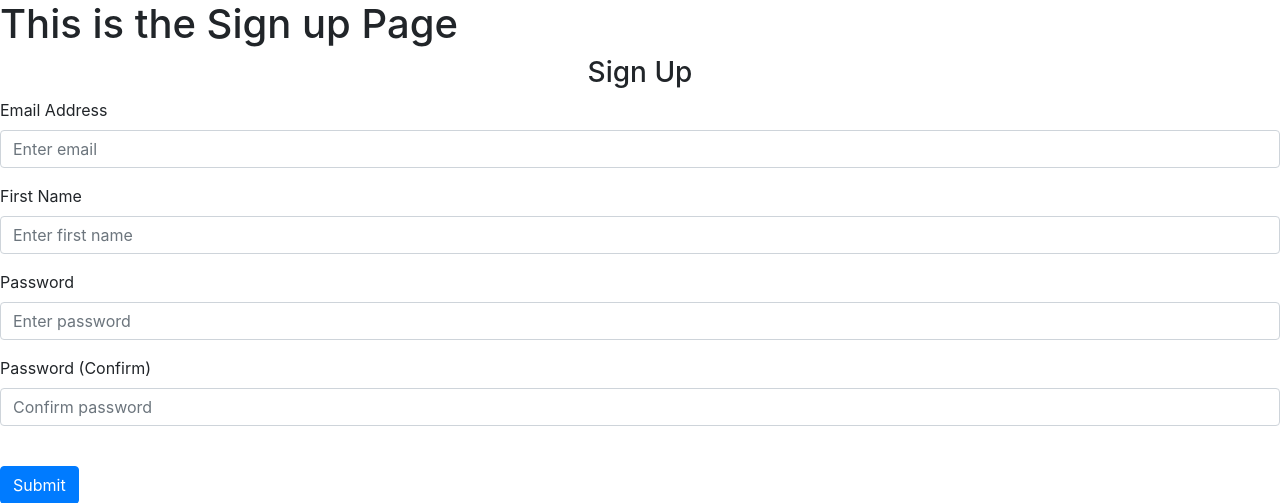
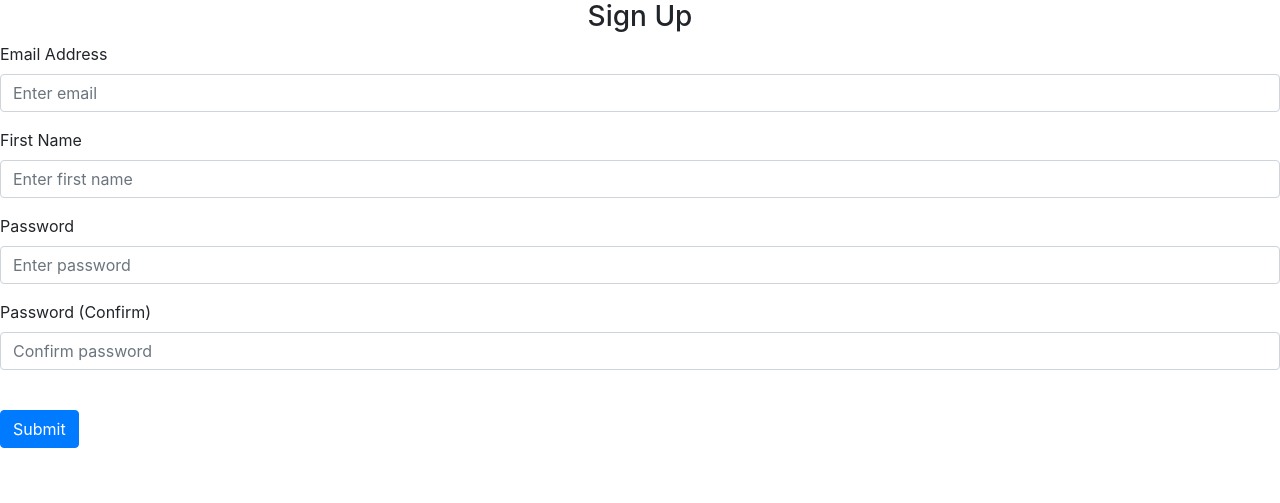
Before and after one commit to Thug-coder/Flask_Notes_Website, a Flask app: page /sign-up in a window 1280 px wide. Shown: the part 56-559 px from the top of the page. Run offline with Flask 3, Linux system fonts and the light colour scheme; some libraries are stand-ins or nearby versions.

Commit message:
sign_up updated

```diff
--- a/website/templates/sign_up.html
+++ b/website/templates/sign_up.html
@@ -1,10 +1,6 @@
-{% extends "base.html" %} {% block title%} Sign Up {% endblock  %}
-
-{% block content %}
-
-<h1>This is the Sign up Page</h1>
-
-<form method="POST">
+{% extends "base.html" %} {% block title %}Sign Up{% endblock %} {% block
+  content %}
+  <form method="POST">
     <h3 align="center">Sign Up</h3>
     <div class="form-group">
       <label for="email">Email Address</label>
@@ -49,5 +45,4 @@
     <br />
     <button type="submit" class="btn btn-primary">Submit</button>
   </form>
-
-{% endblock %}
+  {% endblock %}
```
